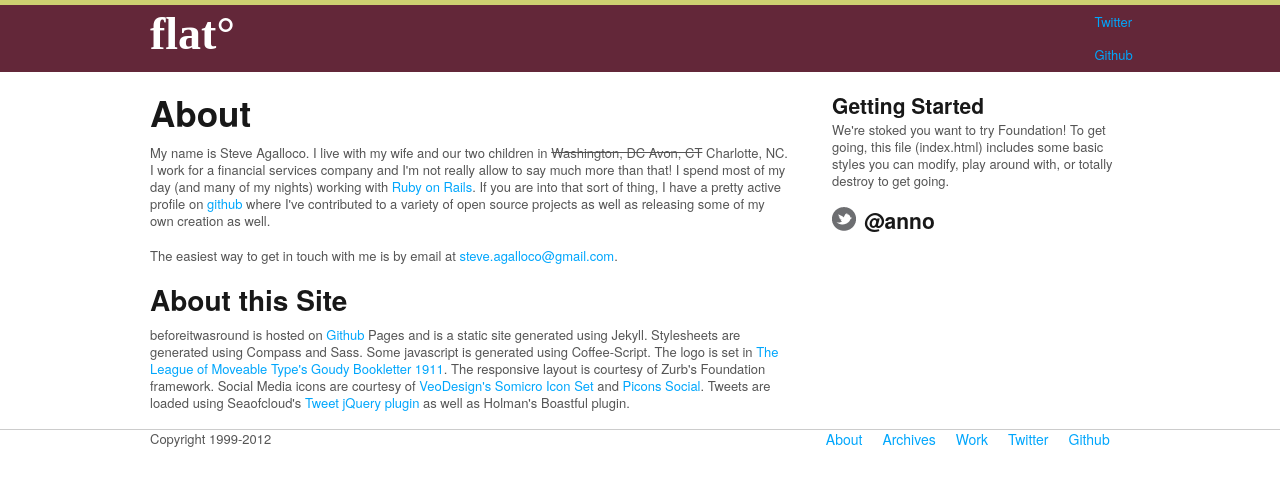
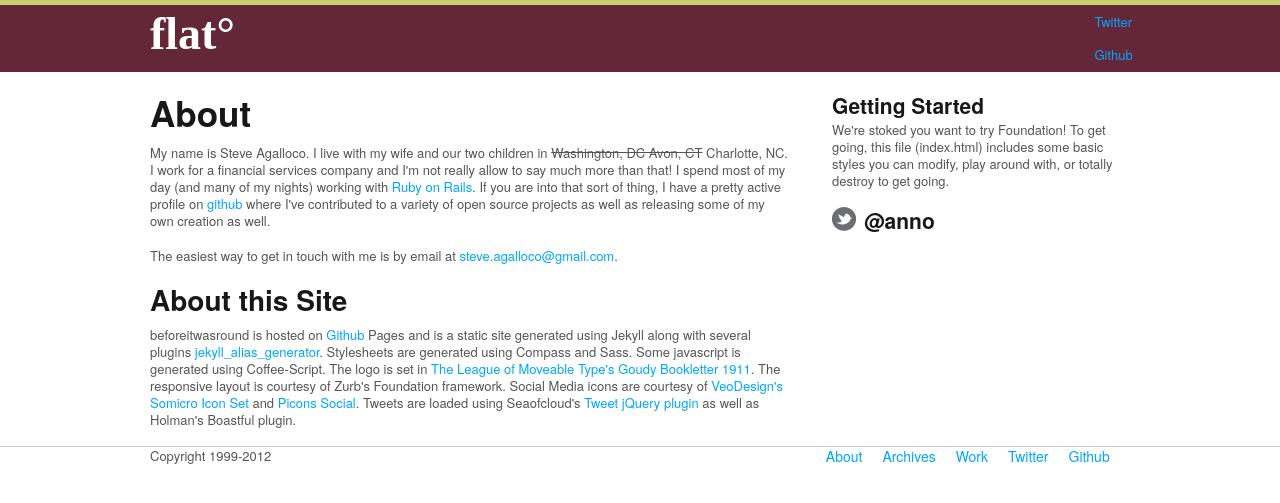
Before and after one commit to stve/stve.github.io, a Jekyll site: the page built from about.html, in a window 1280 px wide. Shown: the top 503 px of the page. Built offline with Jekyll 4.4.1, drawn with Linux system fonts in a browser that asks for light colours; nearby versions of some CDN libraries; some web fonts are replaced; library files that are not in the unit come from our copies; Markdown is read by kramdown in place of the engine named in the settings; some of the changed lines change nothing that is shown.

Commit message:
alias generator and more about

```diff
--- /dev/null
+++ b/_plugins/alias_generator.rb
@@ -0,0 +1,114 @@
+# Alias Generator for Posts.
+#
+# Generates redirect pages for posts with aliases set in the YAML Front Matter.
+#
+# Place the full path of the alias (place to redirect from) inside the
+# destination post's YAML Front Matter. One or more aliases may be given.
+#
+# Example Post Configuration:
+#
+#   ---
+#     layout: post
+#     title: "How I Keep Limited Pressing Running"
+#     alias: /post/6301645915/how-i-keep-limited-pressing-running/index.html
+#   ---
+#
+# Example Post Configuration:
+#
+#   ---
+#     layout: post
+#     title: "How I Keep Limited Pressing Running"
+#     alias: [/first-alias/index.html, /second-alias/index.html]
+#   ---
+#
+# Author: Thomas Mango
+# Site: http://thomasmango.com
+# Plugin Source: http://github.com/tsmango/jekyll_alias_generator
+# Site Source: http://github.com/tsmango/thomasmango.com
+# PLugin License: MIT
+
+module Jekyll
+
+  class AliasGenerator < Generator
+
+    def generate(site)
+      @site = site
+      puts "AliasGenerator loading..."
+
+      process_posts
+      process_pages
+    end
+
+    def process_posts
+      puts "Processing #{@site.posts.size.to_s} post(s) for aliases..."
+
+      @site.posts.each do |post|
+        generate_aliases(post.url, post.data['alias'])
+      end
+    end
+
+    def process_pages
+      puts "Processing #{@site.pages.size.to_s} page(s) for aliases..."
+
+      @site.pages.each do |page|
+        generate_aliases(page.destination('').gsub(/index\.(html|htm)$/, ''), page.data['alias'])
+      end
+    end
+
+    def generate_aliases(destination_path, aliases)
+      alias_paths ||= Array.new
+      alias_paths << aliases
+      alias_paths.compact!
+
+      alias_paths.flatten.each do |alias_path|
+        # If alias_path has an extension, we'll write the alias file
+        # directly to that path.  Otherwise, we'll assume that the
+        # alias_path is a directory, in which case we'll generate an
+        # index.html file.
+        alias_dir = File.extname(alias_path).empty? ? alias_path : File.dirname(alias_path)
+        alias_file = File.extname(alias_path).empty? ? "index.html" : File.basename(alias_path)
+
+        fs_path_to_dir = File.join(@site.dest, alias_dir)
+        alias_index_path = File.join(alias_dir, alias_file)
+
+        FileUtils.mkdir_p(fs_path_to_dir)
+
+        File.open(File.join(fs_path_to_dir, alias_file), 'w') do |file|
+          file.write(alias_template(destination_path))
+        end
+
+        (alias_index_path.split('/').size + 1).times do |sections|
+          @site.static_files << Jekyll::AliasFile.new(@site, @site.dest, alias_index_path.split('/')[0, sections].join('/'), nil)
+        end
+      end
+    end
+
+    def alias_template(destination_path)
+      <<-EOF
+      <!DOCTYPE html>
+      <html>
+      <head>
+      <meta http-equiv="content-type" content="text/html; charset=utf-8" />
+      <meta http-equiv="refresh" content="0;url=#{destination_path}" />
+      </head>
+      </html>
+      EOF
+    end
+  end
+
+  class AliasFile < StaticFile
+    require 'set'
+
+    def destination(dest)
+      File.join(dest, @dir)
+    end
+
+    def modified?
+      return false
+    end
+
+    def write(dest)
+      return true
+    end
+  end
+end
--- a/about.html
+++ b/about.html
@@ -10,4 +10,4 @@
 
 <h3>About this Site</h3>
 
-<p>beforeitwasround is hosted on <a href="http://github.com">Github</a> Pages and is a static site generated using Jekyll.  Stylesheets are generated using Compass and Sass.  Some javascript is generated using Coffee-Script.  The logo is set in <a href="http://www.theleagueofmoveabletype.com/">The League of Moveable Type's</a> <a href="http://www.theleagueofmoveabletype.com/goudy-bookletter-1911">Goudy Bookletter 1911</a>.  The responsive layout is courtesy of Zurb's Foundation framework.  Social Media icons are courtesy of <a href="http://veodesign.com/portfolio/somacro-icon-set/">VeoDesign's Somicro Icon Set</a> and <a href="http://picons.me/">Picons Social</a>.  Tweets are loaded using Seaofcloud's <a href="http://tweet.seaofclouds.com/">Tweet jQuery plugin</a> as well as Holman's Boastful plugin.
+<p>beforeitwasround is hosted on <a href="http://github.com">Github</a> Pages and is a static site generated using Jekyll along with several plugins <a href="https://raw.github.com/tsmango/jekyll_alias_generator">jekyll_alias_generator</a>.  Stylesheets are generated using Compass and Sass.  Some javascript is generated using Coffee-Script.  The logo is set in <a href="http://www.theleagueofmoveabletype.com/">The League of Moveable Type's</a> <a href="http://www.theleagueofmoveabletype.com/goudy-bookletter-1911">Goudy Bookletter 1911</a>.  The responsive layout is courtesy of Zurb's Foundation framework.  Social Media icons are courtesy of <a href="http://veodesign.com/portfolio/somacro-icon-set/">VeoDesign's Somicro Icon Set</a> and <a href="http://picons.me/">Picons Social</a>.  Tweets are loaded using Seaofcloud's <a href="http://tweet.seaofclouds.com/">Tweet jQuery plugin</a> as well as Holman's Boastful plugin.
```
